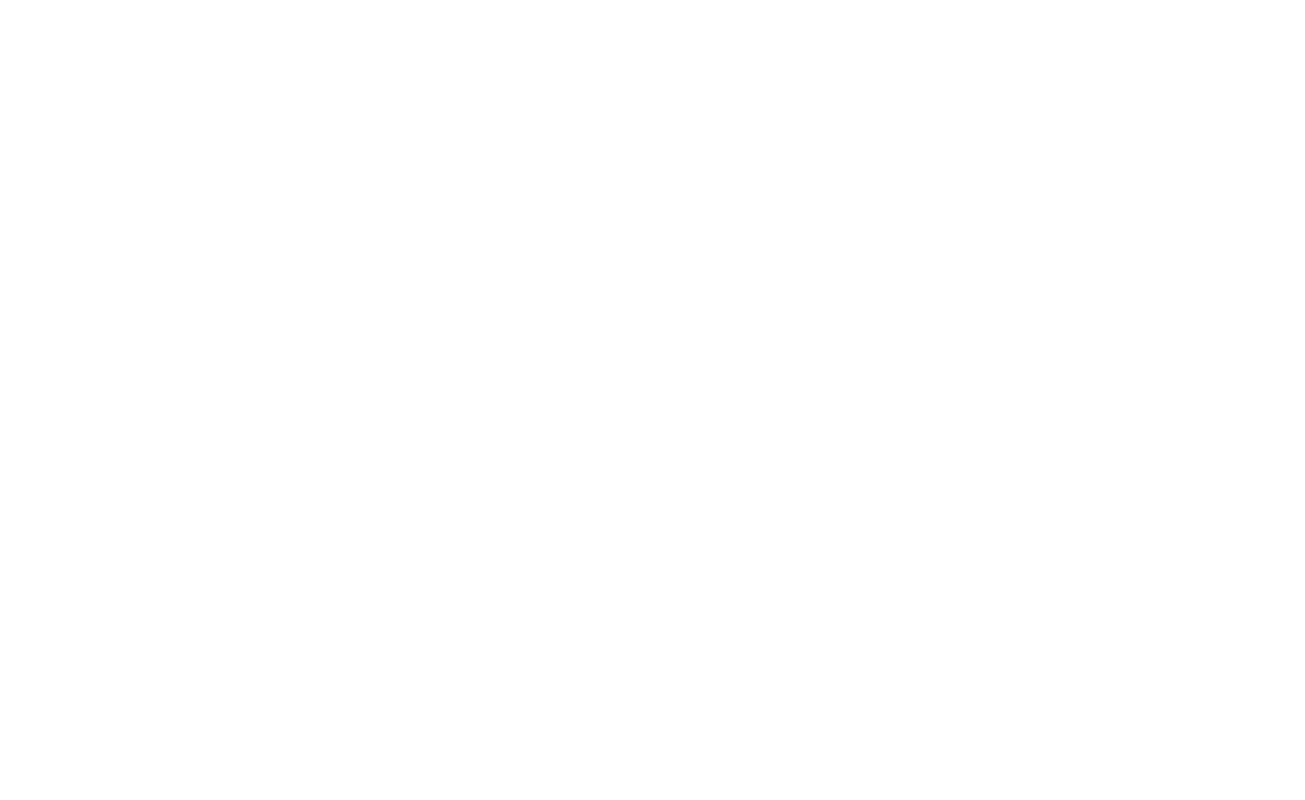
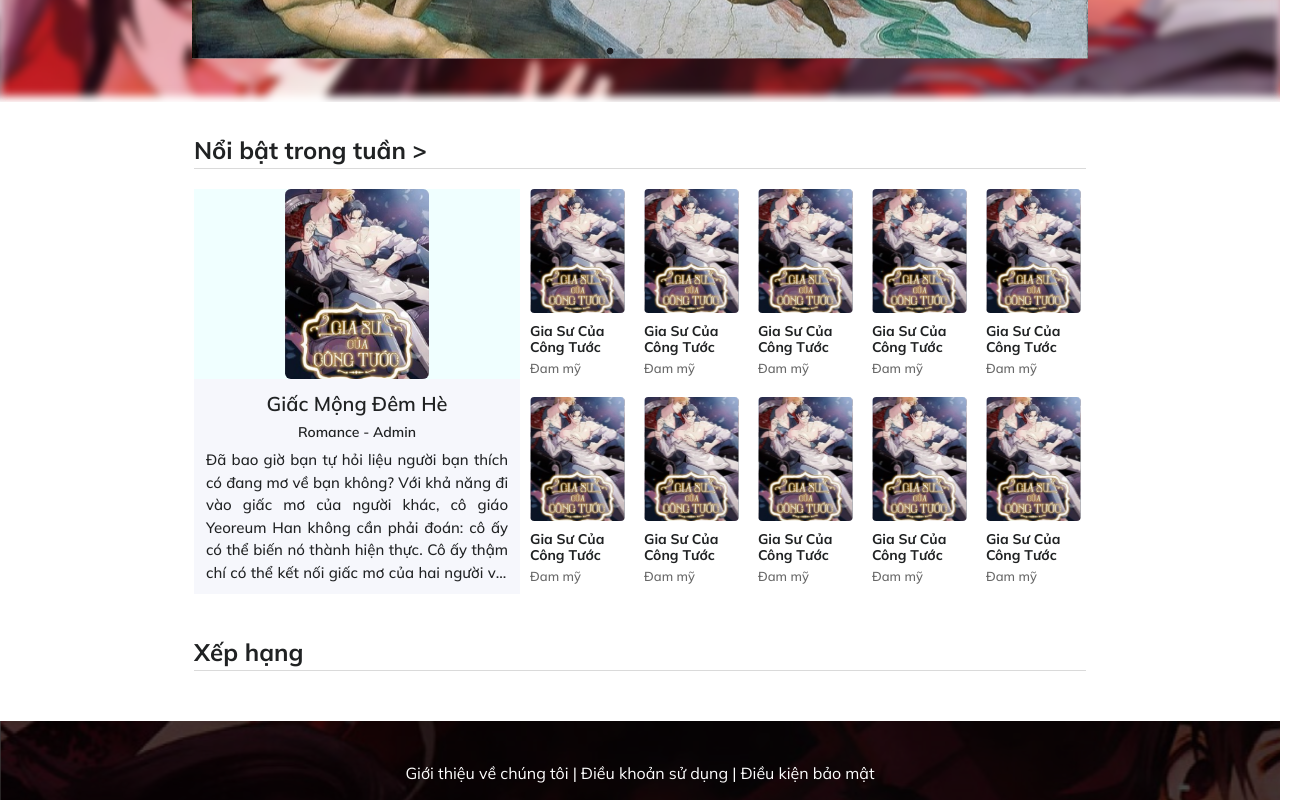
Before and after one commit to kimtung102/cocomics, a React (Create React App) app: page / in a window 1280 px wide. Shown: the part 380-1180 px from the top of the page, 1305 px wide, since content can reach past the window. Before the commit the page ends 800 px from the top, so only its background shows below. Built offline with nearby package versions, Linux system fonts and the light colour scheme.

Commit message:
layout trending

```diff
--- a/src/components/ComicCard/ComicCard.module.scss
+++ b/src/components/ComicCard/ComicCard.module.scss
@@ -1,11 +1,9 @@
 .wrapper-small-1 {
-    font-size: 1.4rem;
     min-width: 100px;
     width: 100px;
-
-    + .wrapper-small-1 {
-        margin-left: 18px;
-    }
+    // + .wrapper-small-1 {
+    //     margin-left: 18px;
+    // }
 
     a {
         &:hover {
@@ -22,13 +20,14 @@
         display: block;
         font-weight: 700;
         color: #202223;
-        font-size: 1.5rem;
+        font-size: 1.4rem;
         line-height: 1.6rem;
     }
 
     .category {
         font-weight: 500;
         color: #676767;
+        font-size: 1.3rem;
     }
 }
 
@@ -72,7 +71,7 @@
 
 .wrapper-large-1 {
     width: 340px;
-    height: 415px;
+    height: 405px;
     background-color: #f6f7fc;
 
     a {
--- a/src/components/ComicCard/SmallCard1.js
+++ b/src/components/ComicCard/SmallCard1.js
@@ -9,7 +9,7 @@
     return (
         <div className={cx('wrapper-small-1')}>
             <a href="/" className={cx('card-image')}>
-                <img src={image} alt="thumnail" />
+                <img src={image} alt="thumnail" width={'95px'} />
             </a>
             <a href="/" className={cx('title')}>
                 Gia Sư Của Công Tước
--- a/src/layouts/Header/Header.module.scss
+++ b/src/layouts/Header/Header.module.scss
@@ -7,6 +7,7 @@
     height: 75px;
     box-shadow: 0px 1px 1px rgb(0 0 0 / 12%);
     background-color: #f8f8f8;
+    z-index: 1000;
 }
 
 .inner {
--- a/src/pages/HomePage/Home.js
+++ b/src/pages/HomePage/Home.js
@@ -5,6 +5,9 @@
 import ComicCard from '~/components/ComicCard/SmallCard1';
 import SmallCard2 from '~/components/ComicCard/SmallCard2';
 import LargeCard1 from '~/components/ComicCard/LargeCard1';
+import Footer from '~/layouts/Footer/Footer';
+import MySlider from '~/components/Slider/MySlider';
+import SmallCard1 from '~/components/ComicCard/SmallCard1';
 
 const cx = className.bind(styles);
 
@@ -12,7 +15,33 @@
     return (
         <>
             <Header />
-            <div className={cx('wrapper')}></div>
+            <MySlider />
+            <div className={cx('body')}>
+                <div className={cx('content')}>
+                    <div className={cx('trending')}>
+                        <p className={cx('title')}>Nổi bật trong tuần {'>'}</p>
+                        <div className={cx('trending-inner')}>
+                            <LargeCard1 />
+                            <div className={cx('list-comic')}>
+                                <SmallCard1 />
+                                <SmallCard1 />
+                                <SmallCard1 />
+                                <SmallCard1 />
+                                <SmallCard1 />
+                                <SmallCard1 />
+                                <SmallCard1 />
+                                <SmallCard1 />
+                                <SmallCard1 />
+                                <SmallCard1 />
+                            </div>
+                        </div>
+                    </div>
+                    <div className={cx('ranking')}>
+                        <p className={cx('title')}>Xếp hạng</p>
+                    </div>
+                </div>
+            </div>
+            <Footer />
         </>
     );
 }
--- a/src/pages/HomePage/Home.module.scss
+++ b/src/pages/HomePage/Home.module.scss
@@ -1,3 +1,36 @@
-.wrapper {
-    margin-top: 75px;
+.body {
+    display: flex;
+    justify-content: center;
+    padding: 30px 0;
 }
+
+.content {
+    width: 892px;
+}
+
+.title {
+    color: var(--text-color);
+    font-size: 2.4rem;
+    font-weight: 700;
+    margin-bottom: 20px;
+    border-bottom: 1px solid #dadada;
+}
+
+.trending {
+    .trending-inner {
+        display: flex;
+        height: 415px;
+        justify-content: space-between;
+        .list-comic {
+            display: flex;
+            flex-wrap: wrap;
+            justify-content: space-between;
+            margin-left: 10px;
+            width: 65%;
+        }
+    }
+}
+
+.ranking {
+    margin-top: 30px;
+}
```
